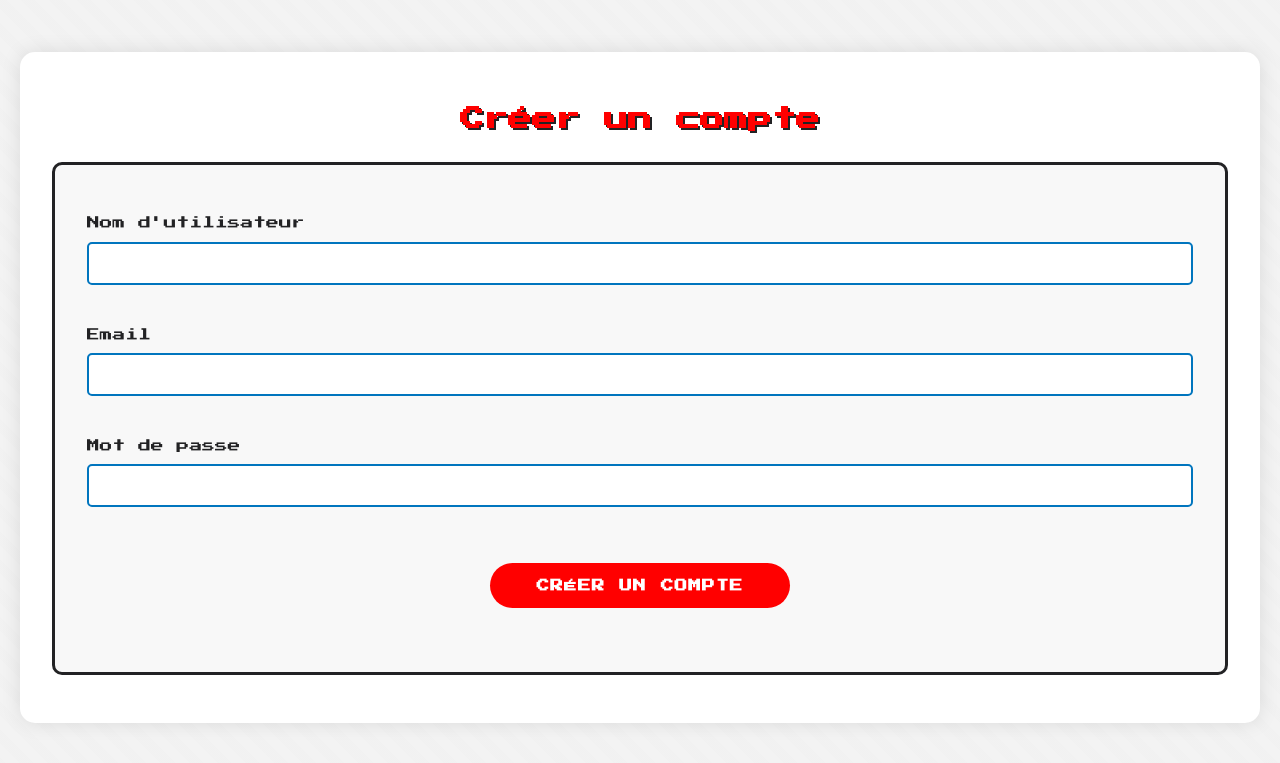
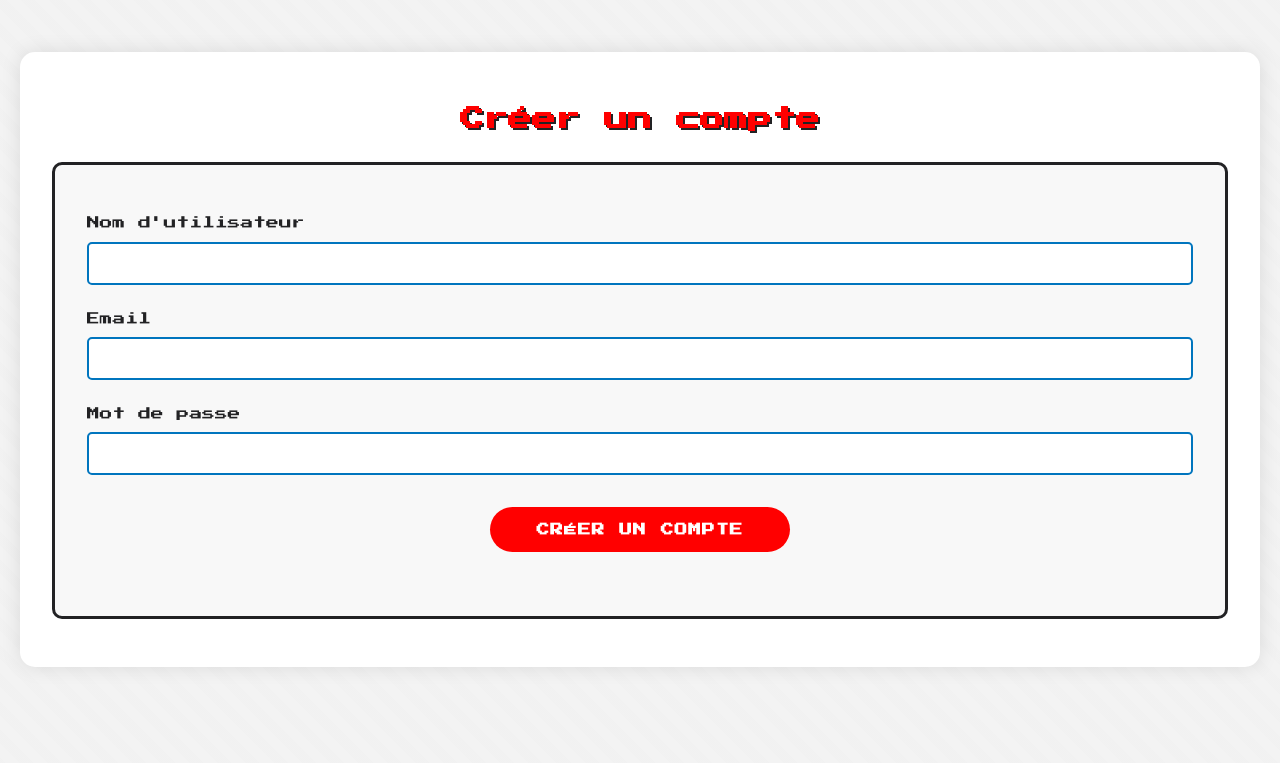
Before and after one commit to nlauvray/Pokedex, a Flask app: page /register in a window 1280 px wide. Shown: the top 763 px of the page. Run offline with Flask 3, Linux system fonts and the light colour scheme.

Commit message:
fix: style.css

```diff
--- a/static/style.css
+++ b/static/style.css
@@ -201,6 +201,10 @@ button:active {
     margin: 1rem 0;
 }
 
+.form-group {
+    margin-bottom: 1.5rem;
+}
+
 .flash-message {
     position: fixed;
     top: 20px;
@@ -254,8 +258,8 @@ input {
     border: 2px solid var(--pokemon-blue);
     border-radius: 5px;
     font-size: 0.8rem;
-    margin-bottom: 1.5rem;
     font-family: inherit;
+    padding-right: 15px;
 }
 
 input::placeholder {
--- a/templates/login.html
+++ b/templates/login.html
@@ -27,6 +27,7 @@
                     <label for="password">Mot de passe</label>
                     <input type="password" name="password" id="password" required>
                 </div>
+
                 <button class="btn-red" type="submit">Se connecter</button>
             </form>
         </div>
```
